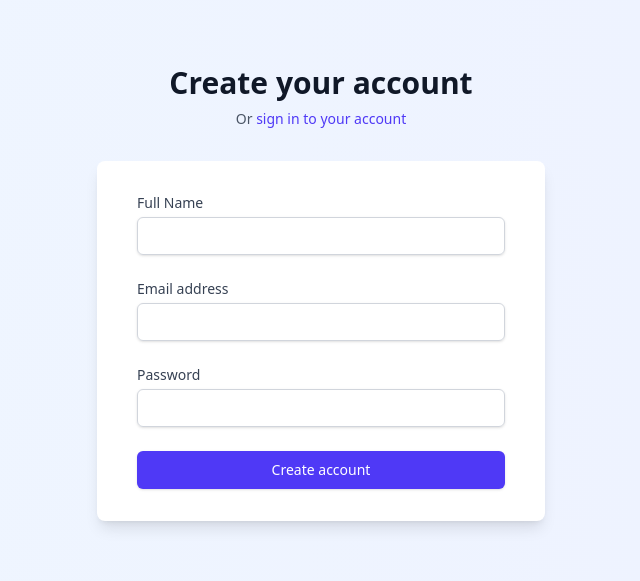
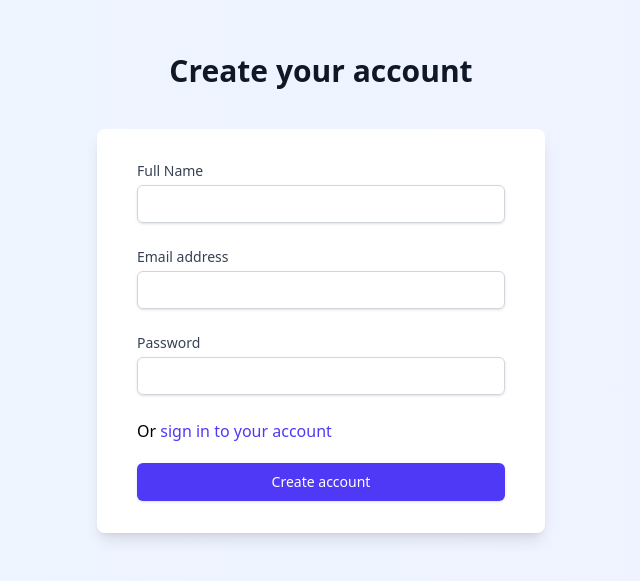
Before and after one commit to mizanurrahman70/bicycle-clint-4, a React (Vite) app: page /register in a window 1280 px wide. Shown: the part 119-700 px from the top of the page, without its empty margins (319-959 px from the left). Built offline with nearby package versions, Linux system fonts and the light colour scheme.

Commit message:
animation add login regester

```diff
--- a/index.html
+++ b/index.html
@@ -5,7 +5,7 @@
     <link rel="icon" type="image/svg+xml" href="" />
     <meta name="viewport" content="width=device-width, initial-scale=1.0" />
     <link href="/dist/styles.css" rel="stylesheet">
-    <title>Bike Store</title>
+    <title>ByCycal Store</title>
   </head>
   <body>
     <div id="root"></div>
--- a/src/pages/Login/Login.tsx
+++ b/src/pages/Login/Login.tsx
@@ -16,8 +16,8 @@ const Login = () => {
         formState: { errors },
       } = useForm({
         defaultValues : {
-          email: 'mizan@gmail.com',
-          password : 'mizan1234'
+          email: "mizan@gmail.com",
+          password : "mizan1234"
         }
       });
 
@@ -51,9 +51,9 @@ const Login = () => {
               initial={{ opacity: 0, y: -20 }}
               animate={{ opacity: 1, y: 0 }}
               transition={{ delay: 0.2, duration: 0.5 }}
-              className="mt-6 text-center text-3xl font-extrabold text-gray-900"
+              className="mt-6 text-center text-4xl font-extrabold text-gray-900"
             >
-              Sign in to your account
+              Welcome Back
             </motion.h2>
             <motion.p
               initial={{ opacity: 0, y: -20 }}
@@ -61,13 +61,7 @@ const Login = () => {
               transition={{ delay: 0.4, duration: 0.5 }}
               className="mt-2 text-center text-sm text-gray-600"
             >
-              Or{" "}
-              <Link
-                to="/register"
-                className="font-medium text-indigo-600 hover:text-indigo-500"
-              >
-                create a new account
-              </Link>
+              Sign in to your account
             </motion.p>
           </div>
 
@@ -77,7 +71,7 @@ const Login = () => {
             transition={{ delay: 0.6, duration: 0.5 }}
             className="mt-8 sm:mx-auto sm:w-full sm:max-w-md"
           >
-            <div className="bg-white py-8 px-4 shadow-lg rounded-lg sm:px-10 transform transition-all hover:scale-105">
+            <div className="bg-white py-8 px-4 shadow-xl rounded-lg sm:px-10 transform transition-all hover:scale-105">
               <form className="space-y-6" onSubmit={handleSubmit(onSubmit)}>
                 <div>
                   <label
@@ -162,16 +156,27 @@ const Login = () => {
                     whileHover={{ scale: 1.05 }}
                     whileTap={{ scale: 0.95 }}
                     type="submit"
-                    className="w-full flex justify-center py-2 px-4 border border-transparent rounded-md shadow-sm text-sm font-medium text-white bg-indigo-600 hover:bg-indigo-700 focus:outline-none focus:ring-2 focus:ring-offset-2 focus:ring-indigo-500"
+                    className="w-full mt-5 flex justify-center py-2 px-4 border border-transparent rounded-md shadow-sm text-sm font-medium text-white bg-indigo-600 hover:bg-indigo-700 focus:outline-none focus:ring-2 focus:ring-offset-2 focus:ring-indigo-500"
                   >
                     Sign in
                   </motion.button>
+                </div>
+
+                <div className="text-center text-sm text-gray-600">
+                  Don't have an account?{" "}
+                  <Link
+                    to="/register"
+                    className="font-medium text-indigo-600 hover:text-indigo-500"
+                  >
+                    Sign up
+                  </Link>
                 </div>
               </form>
             </div>
           </motion.div>
         </motion.div>
       );
+
 };
 
 export default Login;
--- a/src/pages/Register/Register.tsx
+++ b/src/pages/Register/Register.tsx
@@ -3,7 +3,48 @@ import { Link } from "react-router-dom";
 import { useAppDispatch } from "../../redux/hooks";
 import { useRegisterMutation } from "../../redux/features/auth/authApi";
 import { setUser } from "../../redux/features/auth/authSlice";
-import { motion, AnimatePresence } from "framer-motion";
+import { motion, useMotionValue, useTransform } from "framer-motion";
+import { useEffect, useRef } from "react";
+
+// Background Animation Component
+const BackgroundAnimation = () => {
+  const mouseX = useMotionValue(0);
+  const mouseY = useMotionValue(0);
+  const ref = useRef(null);
+
+  useEffect(() => {
+    const handleMouseMove = (event) => {
+      const { clientX, clientY } = event;
+      const { width, height, left, top } = ref.current.getBoundingClientRect();
+      mouseX.set((clientX - left) / width - 0.5);
+      mouseY.set((clientY - top) / height - 0.5);
+    };
+
+    window.addEventListener("mousemove", handleMouseMove);
+    return () => window.removeEventListener("mousemove", handleMouseMove);
+  }, [mouseX, mouseY]);
+
+  const backgroundX = useTransform(mouseX, [-0.5, 0.5], [-50, 50]);
+  const backgroundY = useTransform(mouseY, [-0.5, 0.5], [-50, 50]);
+
+  return (
+    <motion.div
+      ref={ref}
+      style={{
+        position: "absolute",
+        top: 0,
+        left: 0,
+        width: "100%",
+        height: "100%",
+        background:
+          "linear-gradient(45deg, rgba(99, 102, 241, 0.1), rgba(59, 130, 246, 0.1)",
+        zIndex: -1,
+        x: backgroundX,
+        y: backgroundY,
+      }}
+    />
+  );
+};
 
 const Register = () => {
   const dispatch = useAppDispatch();
@@ -52,8 +93,11 @@ const Register = () => {
       initial={{ opacity: 0 }}
       animate={{ opacity: 1 }}
       transition={{ duration: 0.5 }}
-      className="min-h-screen bg-gradient-to-r from-blue-50 to-indigo-50 flex flex-col justify-center py-12 sm:px-6 lg:px-8"
+      className="min-h-screen bg-gradient-to-r from-blue-50 to-indigo-50 flex flex-col justify-center py-12 sm:px-6 lg:px-8 relative overflow-hidden"
     >
+      {/* Background Animation */}
+      <BackgroundAnimation />
+
       <motion.div
         variants={containerVariants}
         initial="hidden"
@@ -70,13 +114,7 @@ const Register = () => {
           variants={itemVariants}
           className="mt-2 text-center text-sm text-gray-600"
         >
-          Or{" "}
-          <Link
-            to="/login"
-            className="font-medium text-indigo-600 hover:text-indigo-500"
-          >
-            sign in to your account
-          </Link>
+
         </motion.p>
       </motion.div>
 
@@ -166,6 +204,13 @@ const Register = () => {
                 )}
               </div>
             </motion.div>
+            Or{" "}
+                <Link
+                  to="/login"
+                  className="font-medium text-indigo-600 hover:text-indigo-500 "
+                >
+                  sign in to your account
+                </Link>
 
             <motion.div variants={itemVariants}>
               <motion.button
@@ -174,7 +219,7 @@ const Register = () => {
                 whileHover="hover"
                 whileTap="tap"
                 disabled={isLoading}
-                className="w-full flex justify-center py-2 px-4 border border-transparent rounded-md shadow-sm text-sm font-medium text-white bg-indigo-600 hover:bg-indigo-700 focus:outline-none focus:ring-2 focus:ring-offset-2 focus:ring-indigo-500"
+                className="w-full flex mt-5 justify-center py-2 px-4 border border-transparent rounded-md shadow-sm text-sm font-medium text-white bg-indigo-600 hover:bg-indigo-700 focus:outline-none focus:ring-2 focus:ring-offset-2 focus:ring-indigo-500"
               >
                 {isLoading ? (
                   <motion.div
--- a/src/redux/api/baseApi.ts
+++ b/src/redux/api/baseApi.ts
@@ -4,7 +4,7 @@ import { createApi, fetchBaseQuery } from "@reduxjs/toolkit/query/react";
 export const baseApi = createApi({
     reducerPath: 'baseApi',
     baseQuery: fetchBaseQuery({
-        baseUrl: 'http://localhost:5000/api',
+        baseUrl: 'http://localhost:5173/api',
         credentials : 'include'
          }),
 
```
